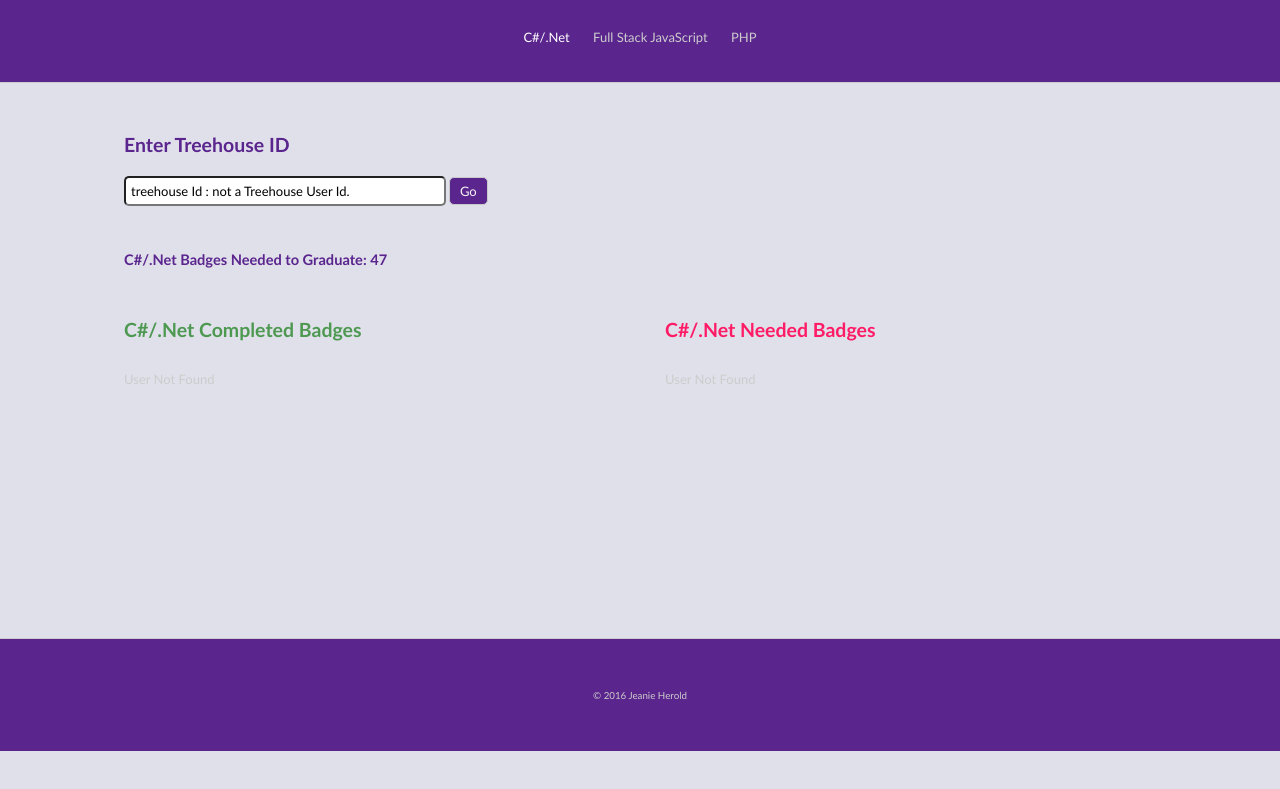
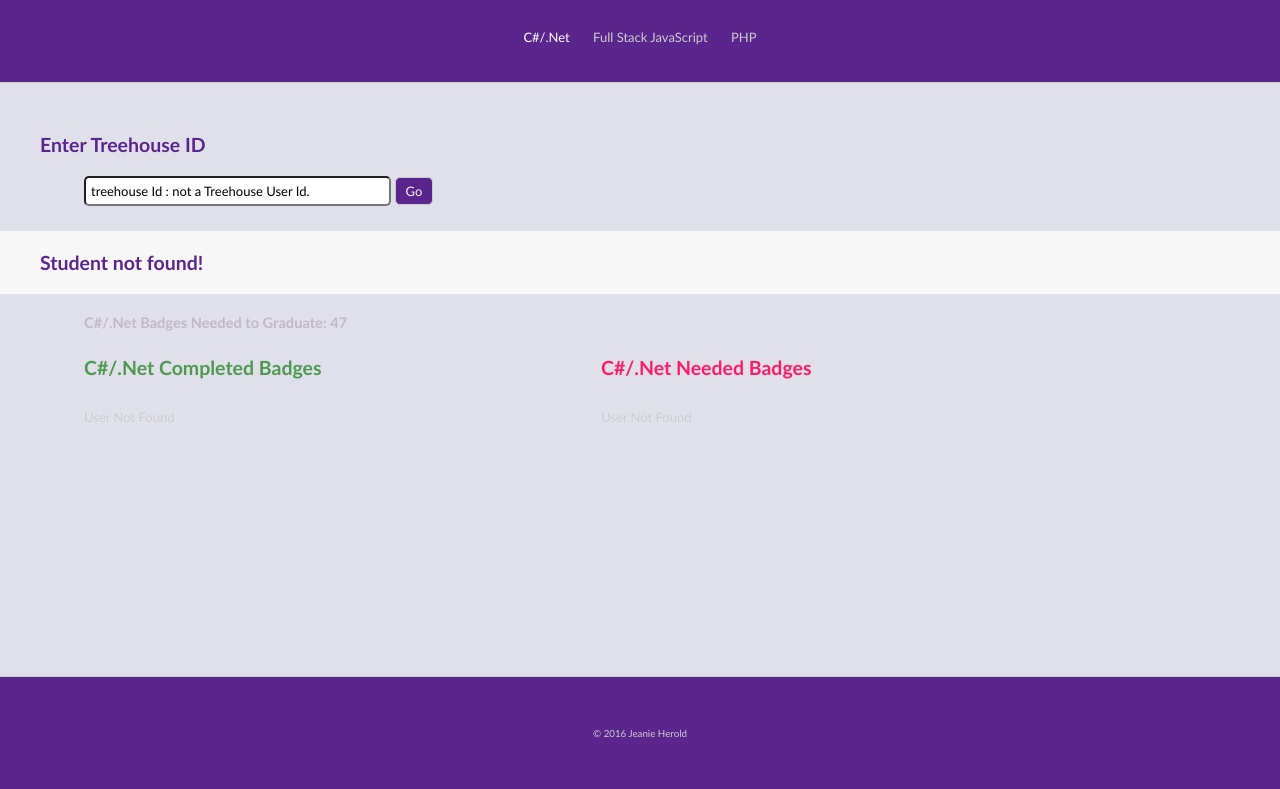
Before and after one commit to jeanieherold/CL-TrackFinder, a plain HTML site: page index.html in a window 1280 px wide. Both pictures are taken after a click on the input "Go". Shown: the part 50-839 px from the top of the page. Before the commit the page ends 801 px from the top, so only its background shows below. Drawn offline with Linux system fonts and the light colour scheme; no server answers.

Commit message:
add some user experience enhancements

```diff
--- a/css/style.css
+++ b/css/style.css
@@ -30,10 +30,18 @@ header {
 }
 
 #wrapper {
-  width: 95%;
+  width: 100%;
   display: block;
   margin: 0 auto;
+}
+
+.container {
+  width: 90%;
   padding: 0 5%;
+}
+
+.full-width {
+  width: 100%;
 }
 
 button {
@@ -99,6 +107,10 @@ a {
   color: #5b258e;
 }
 
+.gray {
+  color:  #c2b8c6;
+}
+
 
 /* =================================
   Logo
@@ -146,6 +158,15 @@ nav a.selected, nav a:hover {
 #title {
   padding: 20px;
   color: #5b258e;
+  padding-left: 40px;
+}
+
+#user-display {
+  width: 100%;
+  background: #f7f7f7;
+  color: #5b258e;
+  padding: 20px;
+  padding-left: 40px;
 }
 
 #student {
@@ -185,12 +206,11 @@ nav a.selected, nav a:hover {
 #csharp-total-badges,
 #fsjs-total-badges,
 #php-total-badges {
-  margin-bottom: 25px;
+  margin-bottom: 20px;
   font-size: 0.75em;
 }
 
 #completed-badges h2 {
-  margin-top: 20px;
   margin-bottom: 30px;
   color: #4e9951;
 }
@@ -269,7 +289,7 @@ footer {
   /* =====General===== */
 
   #wrapper {
-    max-width: 1200px;
+/*    max-width: 1200px;*/
   }
 
 	h1 {
@@ -317,6 +337,12 @@ footer {
   }
 
   /* =====Results Section===== */
+  #csharp-total-badges,
+  #fsjs-total-badges,
+  #php-total-badges {
+    margin-bottom: 0;
+  }
+
   #completed-badges h2 {
     text-align: left;
     margin-top: 25px;
--- a/index.html
+++ b/index.html
@@ -48,10 +48,24 @@
 			  </div>
 			</div>
 
+		</div><!-- /container-->
+
+		<!--FULL WIDTH SECTION-->
+		<div class="full-width">
+
+			<div id="user-display">
+		  	<div id="csharp-user"></div>
+		  </div><!--/user-display-->
+		</div><!--/full width div-->
+
+     <div class="container">
+
       <!-- Results Section -->
       <div id="results">
 
-      	<div id="csharp-total-badges"></div>
+				<div>
+					<div id="csharp-total-badges"></div>
+				</div>
 
         <!-- Completed Badges Section -->
         <div id="completed-badges" class="col primary">
@@ -72,7 +86,6 @@
 	      </div><!--/needed badges-->
 
       </div><!--/results-->
-
     </div><!-- /container-->
 
 
--- a/js/csharp.js
+++ b/js/csharp.js
@@ -56,7 +56,7 @@ var netBadges = [
 //get total badges in array and display
 var totalBadges = netBadges.length;
 console.log(totalBadges);
-$('#csharp-total-badges').html('<h2 class="purple">C#/.Net Badges Needed to Graduate: ' + totalBadges + ' </h2>');
+$('#csharp-total-badges').html('<h2 class="gray">C#/.Net Badges Needed to Graduate: ' + totalBadges + ' </h2>');
 
 //clear the input field when clicked in
 $('#student').on('click', function(){
@@ -71,8 +71,13 @@ var studentUrl = "https://teamtreehouse.com/" + user + ".json";
 $('#submit').on('click', function(event){
 	event.preventDefault();
 
+	//notify user of wait
+	$('#submit').css("cursor", "wait");
+
 	user = $('#student').val();
 	studentUrl = "https://teamtreehouse.com/" + user + ".json";
+	//display current user to screen
+	$('#csharp-user').html('<h2 class="text-gray">Student: ' + user + ' </h2>');
 
 
   $.getJSON(studentUrl, function(results){
@@ -152,11 +157,18 @@ $('#submit').on('click', function(event){
     //set html of the badgelist ol
     $('#badges-needed').html(needList);
 
+    //reset cursor
+    $('#submit').css("cursor", "pointer");
+
   	}).fail(function (jqXHR) {
      var errorMessage = user + " : not a Treehouse User Id.";
      $('#student').val(errorMessage);
      $('#badges-earned').html('<p>User Not Found</p>');
      $('#badges-needed').html('<p>User Not Found</p>');
+     $('#csharp-user').html('<h2 class="purple">Student not found!</h2>');
+
+     //reset cursor
+     $('#submit').css("cursor", "pointer");
    }); //end of .json call
 
 }); //end 'Go' click
```
Also changed, not shown: fullstack.html (+15 -1 lines), js/fullstack.js (+14 -1 lines), js/php.js (+14 -1 lines), php.html (+15 -1 lines).
